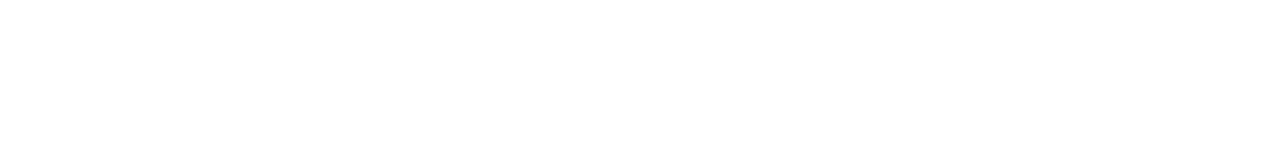
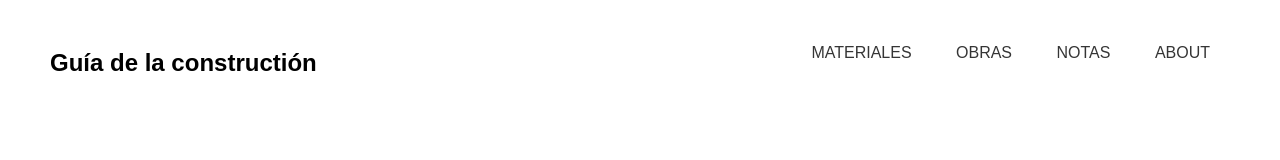
Before and after one commit to ArniFlores/home-ui, a plain HTML site: page src/index.html in a window 1280 px wide. Drawn offline with Linux system fonts and the light colour scheme.

Commit message:
Organización del navbar

```diff
--- /dev/null
+++ b/src/css/styles.css
@@ -0,0 +1,32 @@
+.navbar-container {
+    width: 100%;
+    max-width: 1200px;
+    margin: 0 auto;
+    padding: 10px;
+    box-sizing: border-box;
+    overflow: hidden;
+    line-height: 50px;
+    font-family: Arial, sans-serif;
+}
+.navbar-container .navbar-logo {
+    float: left;
+    height: 40px;
+    margin-right: 20px;
+}
+.item-navbar {
+    list-style: none;
+    margin: 0;
+    padding: 0;
+    float: right;
+}
+.item-navbar li {
+    display: inline-block;
+    margin: 0 10px;
+    text-transform: uppercase;
+}
+.item-navbar li a {
+    display: block;
+    color: #353535;
+    text-decoration: none;
+    padding: 10px
+}
--- a/src/index.html
+++ b/src/index.html
@@ -4,9 +4,30 @@
   <meta charset="UTF-8">
   <meta http-equiv="X-UA-Compatible" content="IE=edge">
   <meta name="viewport" content="width=device-width, initial-scale=1.0">
+
+  <link rel="stylesheet" href="css/styles.css">
+
   <title>HOME</title>
 </head>
 <body>
+  <div class="container">
+    <nav class="navbar">
+      <div class="navbar-container">
+        <div class="navbar-logo">
+          <h1 class="">Guía de la constructión</h1>
+        </div>
+        <div class="items-navbar">
+          <ul class="item-navbar">
+            <li><a href="#">Materiales</a></li>
+            <li><a href="#">Obras</a></li>
+            <li><a href="#">Notas</a></li>
+            <li><a href="#">About</a></li>
+          </ul>
+        </div>
+      </div>
+    </nav>
+  </div>
 
+  <script src="js/script.js"></script>
 </body>
 </html>
```
Also changed, not shown: src/js/script.js (added), src/styles.css (deleted).
